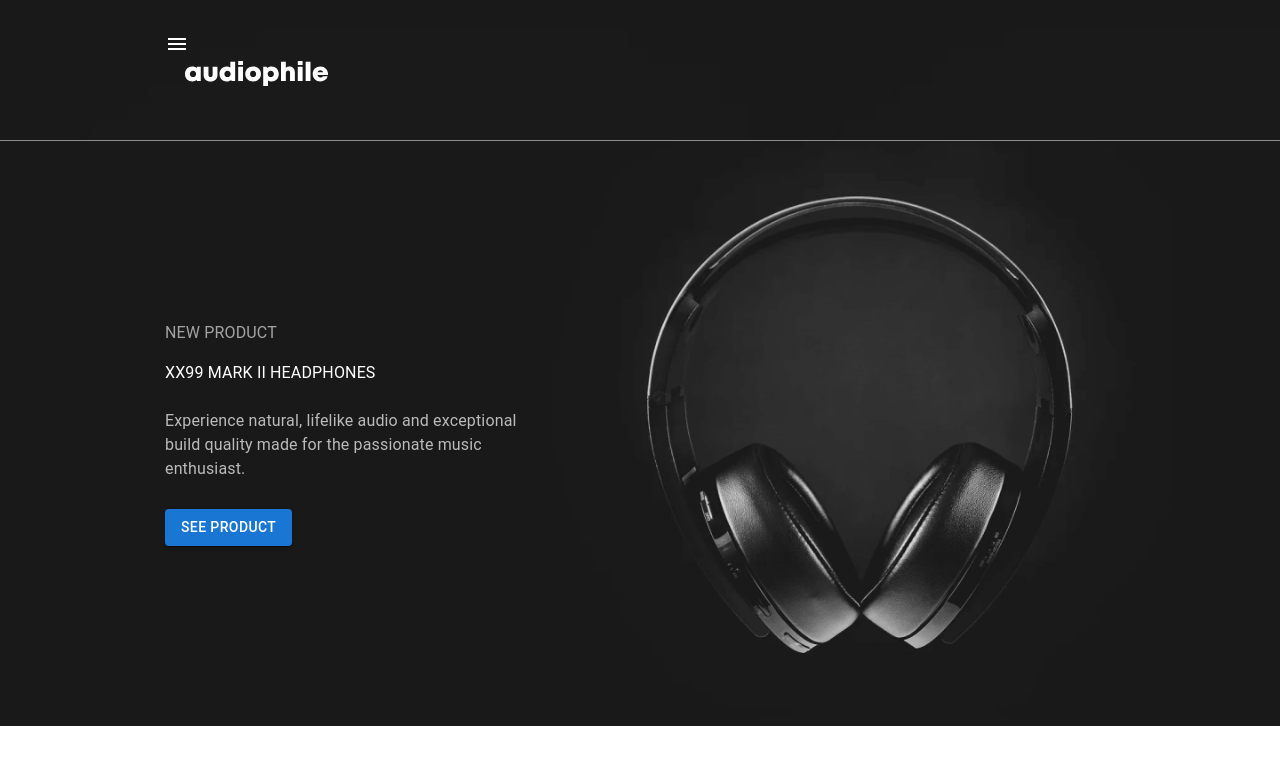
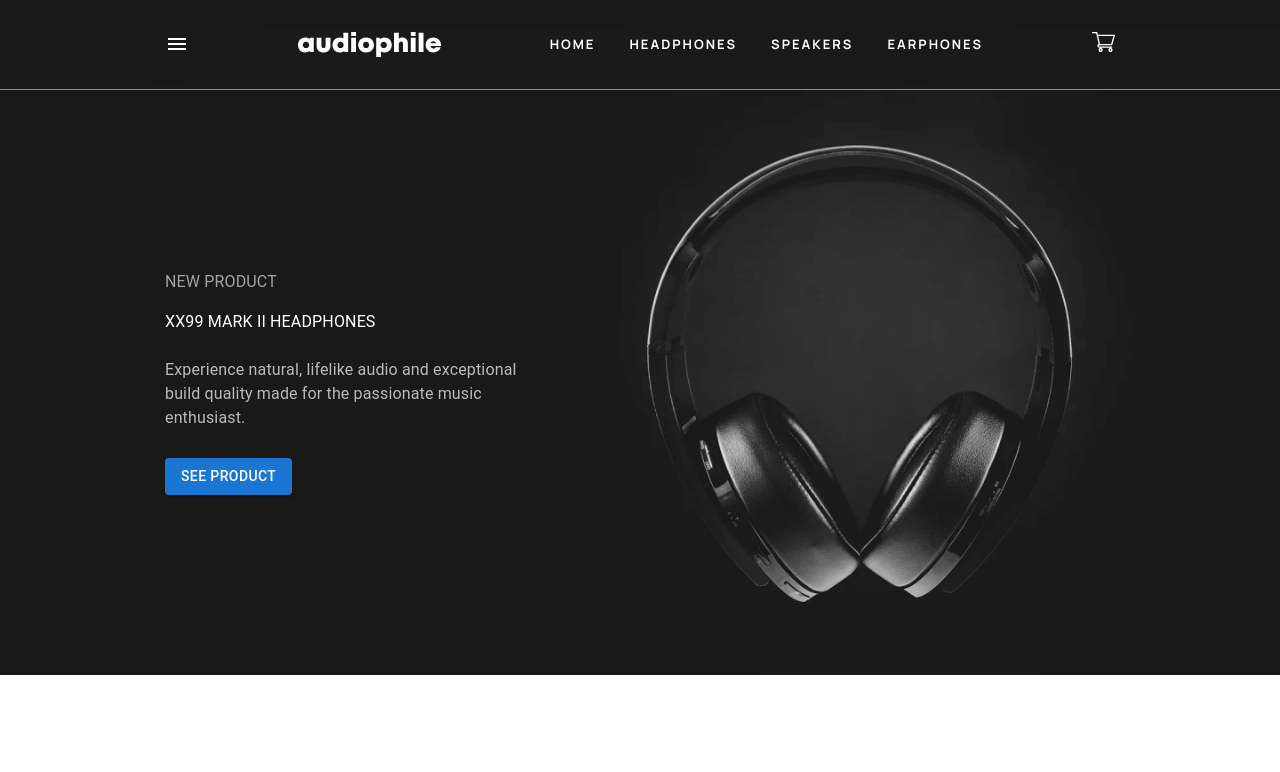
Before and after one commit to KingJosephI/audio-ecommerce-gatsby, a Gatsby site: page / in a window 1280 px wide. Shown: the top 772 px of the page. Built offline with nearby package versions, Linux system fonts and the light colour scheme; Gatsby itself is replaced by a stand-in of ours.

Commit message:
feat: add a header

```diff
--- a/src/common/Layout/Header/Header.module.scss
+++ b/src/common/Layout/Header/Header.module.scss
@@ -12,18 +12,14 @@
     justify-content: space-between;
     color: $white;
     padding: 32px 24px;
-    width: 100%;
+
   }
 
   &__menu {
     display: none;
   }
 
-  &__menuItem {
-    &_text {
-      color: $white;
-    }
-  }
+
 
 
 }
@@ -32,18 +28,65 @@
 
 .header {
   background: url('../../../assets/home/mobile/image-header.jpg');
+
   nav {
-    display: block;
-    padding-inline: 165px;
+    display: flex;
+    padding-inline: 40px;
+    justify-content: start;
   }
 
   &__logo {
-    margin-left: 20px;
+    margin-left: 42px;
   }
 
   &__cart {
-    display: inline-block;
-    margin-left: 100%;
+    margin-left: auto;
   }
   }
 }
+
+@media screen and (width >=1024px) {
+.header {
+    background: url('../../../assets/home/mobile/image-header.jpg');
+
+    nav {
+      // display: flex;
+      padding-inline: 165px;
+      justify-content: space-between;
+    }
+
+    &__hamburger {
+      display: none;
+    }
+
+    &__logo {
+      margin-left:0;
+    }
+
+    &__menu {
+      display: flex;
+      gap: 34px;
+      text-transform: uppercase;
+      // margin: 0 auto;
+    }
+
+    &__cart {
+      margin-left: 0;
+    }
+
+        &__menuItem {
+          &_text {
+            font-family: "Manrope", sans-serif;
+            font-size: 13px;
+            line-height: 25px;
+            letter-spacing: 2px;
+            font-weight: 700;
+            color: $white;
+
+            &:hover {
+              color: $orange;
+            }
+          }
+        }
+  }
+}
--- a/src/common/Layout/Header/Header.tsx
+++ b/src/common/Layout/Header/Header.tsx
@@ -10,9 +10,9 @@ export default function Header() {
     <Box component="header" className={styles.header}>
       <Box component="nav">
         <MenuIcon className={styles.header__hamburger} />
-        <Box>
+        <Box className={styles.header__logo}>
           <StaticImage
-            className={styles.header__logo}
+            // className={styles.header__logo}
             src="../../../assets/shared/desktop/logo.svg"
             alt="logo"
           />
@@ -39,11 +39,10 @@ export default function Header() {
             </Link>
           </Typography>
         </Box>
-        <Box>
+        <Box className={styles.header__cart}>
           <StaticImage
             src="../../../assets/shared/desktop/icon-cart.svg"
             alt="cart icon"
-            className={styles.header__cart}
           />
         </Box>
       </Box>
```
